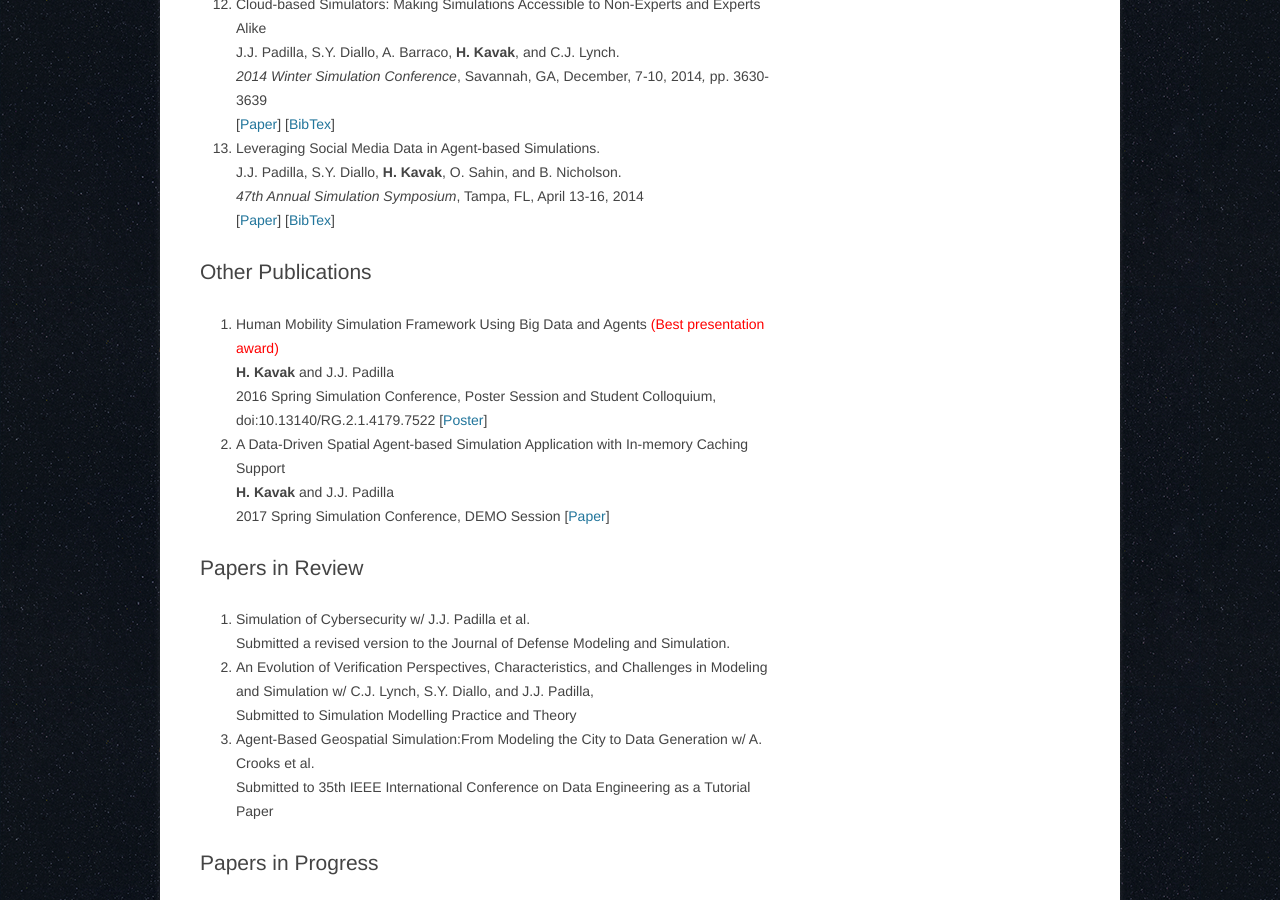
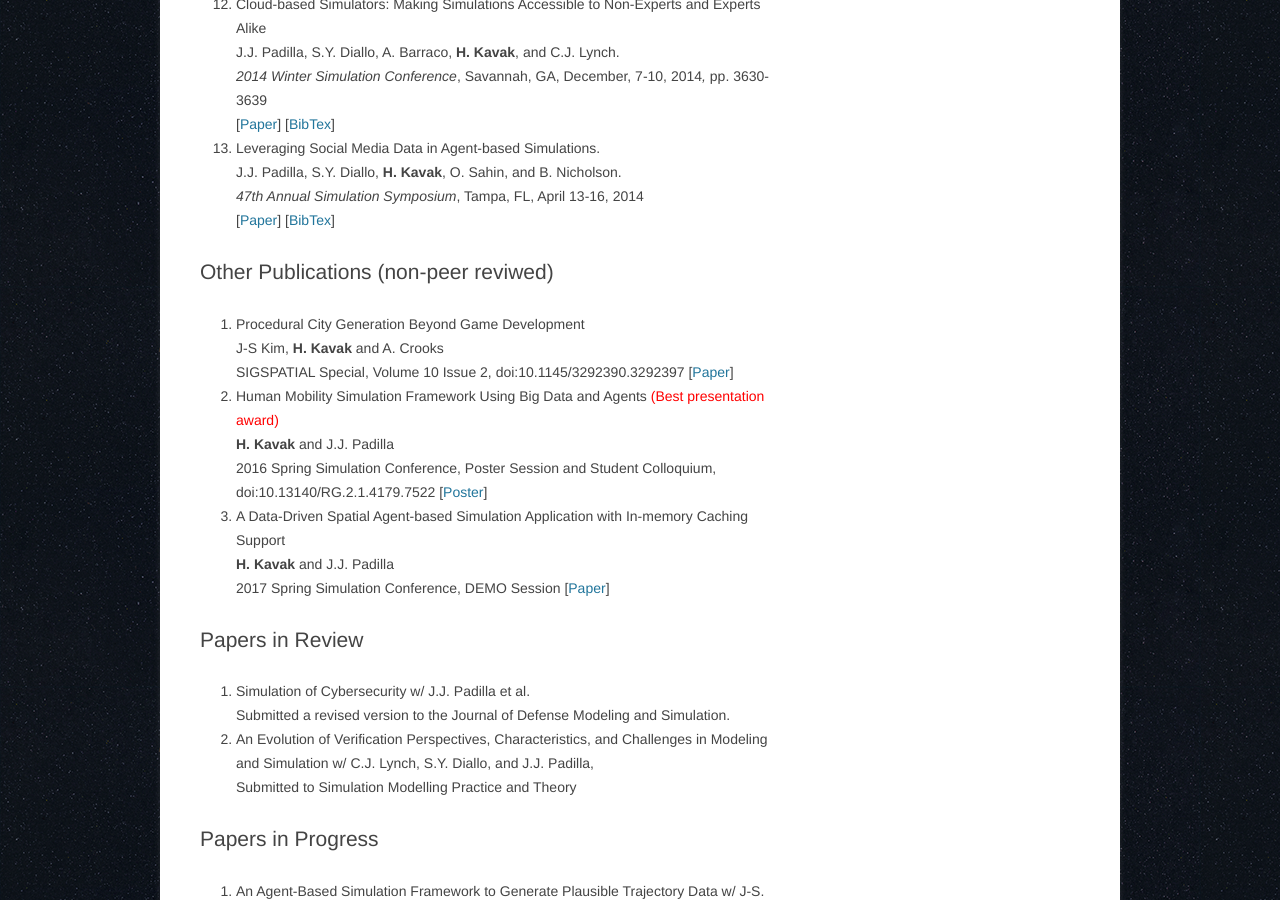
Before and after one commit to hamdikavak/hamdikavak.github.io, a Jekyll site: the page built from publications/index.html, in a window 1280 px wide and 900 px high, scrolled down 2113 px. Built offline with Jekyll 4.4.1, drawn with Linux system fonts in a browser that asks for light colours; nearby versions of some CDN libraries.

Commit message:
Publication updates

```diff
--- a/publications/index.html
+++ b/publications/index.html
@@ -134,8 +134,14 @@ current_page_publications: active
   </li>
 </ol>
 <a name="others"></a>
-<h1>Other Publications</h1>
+<h1>Other Publications (non-peer reviwed)</h1>
 <ol>
+	<li>
+    Procedural City Generation Beyond Game Development<br />
+    J-S Kim, <strong>H. Kavak</strong> and A. Crooks <br />
+    SIGSPATIAL Special, Volume 10 Issue 2, doi:10.1145/3292390.3292397
+    [<a title="RG Archive" href="https://www.researchgate.net/publication/328944888_Procedural_city_generation_beyond_game_development">Paper</a>]
+  </li>
   <li>
     Human Mobility Simulation Framework Using Big Data and Agents <span style="color: red;">(Best presentation award)</span><br />
     <strong>H. Kavak</strong> and J.J. Padilla <br />
@@ -161,11 +167,6 @@ current_page_publications: active
      An Evolution of Verification Perspectives, Characteristics, and Challenges in Modeling and Simulation w/ C.J. Lynch, S.Y. Diallo, and J.J. Padilla, <br/>
      Submitted to Simulation Modelling Practice and Theory
   </li>
-  <li>
-  	Agent-Based Geospatial Simulation:From Modeling the City to Data Generation w/ A. Crooks et al.<br/>
-  	Submitted to 35th IEEE International Conference on Data Engineering as a Tutorial Paper
-  </li>
-
 
 </ol>
 <a name="inprog"></a>
```
